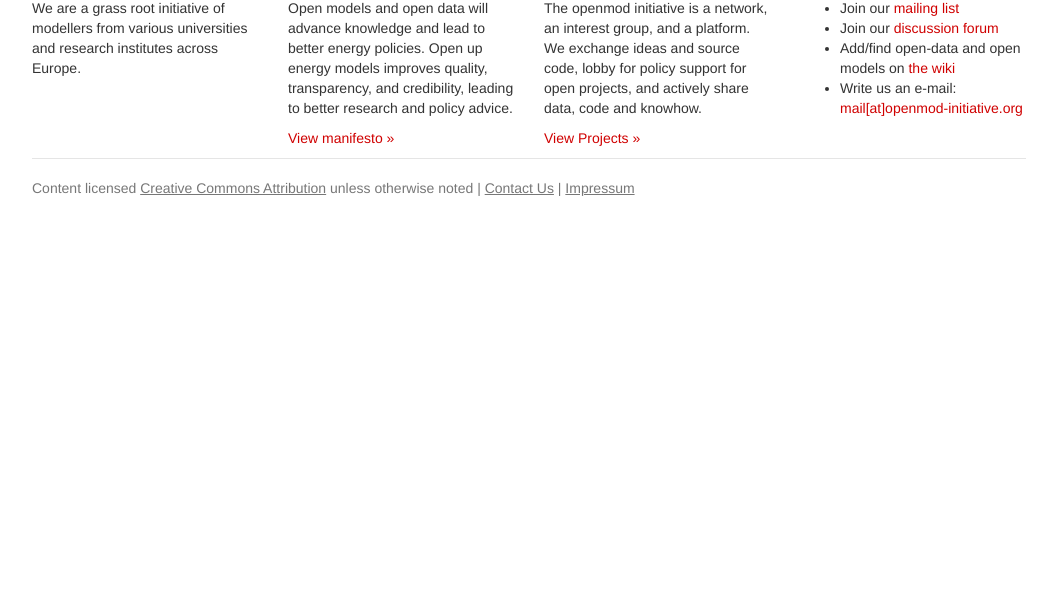
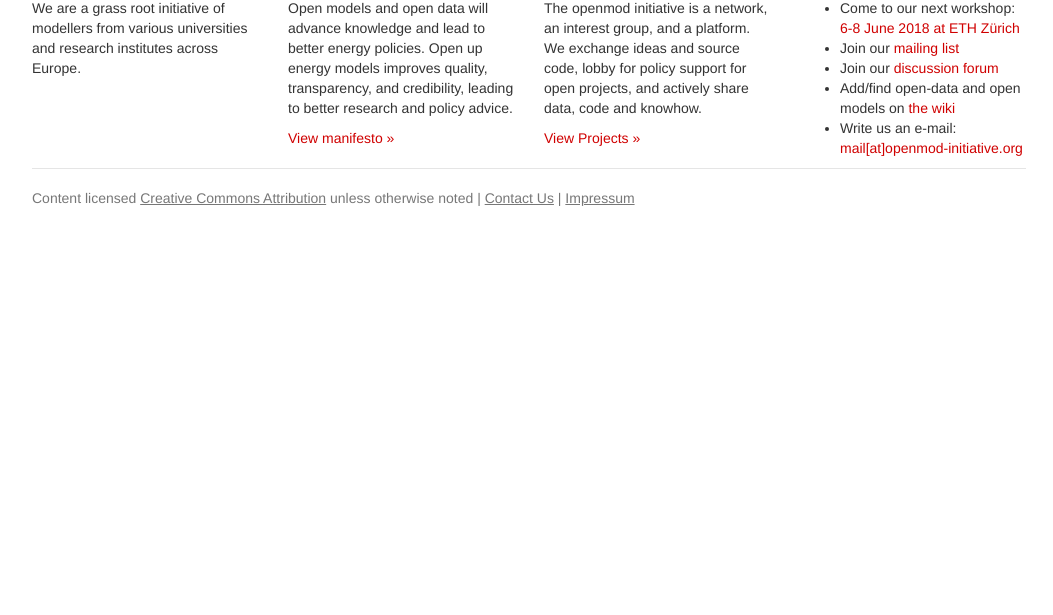
Before and after one commit to openmod-initiative/website, a plain HTML site: page index.html in a window 1280 px wide. Shown: the part 185-800 px from the top of the page, without its empty margins (111-1164 px from the left). Drawn offline with nearby package versions, Linux system fonts and the light colour scheme; files whose address does not match are found by name.

Commit message:
Add next workshop info to landing page

```diff
--- a/index.html
+++ b/index.html
@@ -53,6 +53,7 @@
    <div class="col-sm-3">
           <h2>Connect!</h2>
      <ul>
+       <li>Come to our next workshop: <a href="https://wiki.openmod-initiative.org/wiki/Open_Energy_Modelling_Workshop_-_Zurich_2018">6-8 June 2018 at ETH Zürich</a></li>
        <li>Join our <a href="https://groups.google.com/forum/#!forum/openmod-initiative">mailing list</a> </li>
        <li>Join our <a href="https://forum.openmod-initiative.org">discussion forum</a> </li>
        <li>Add/find open-data and open models on <a
```
